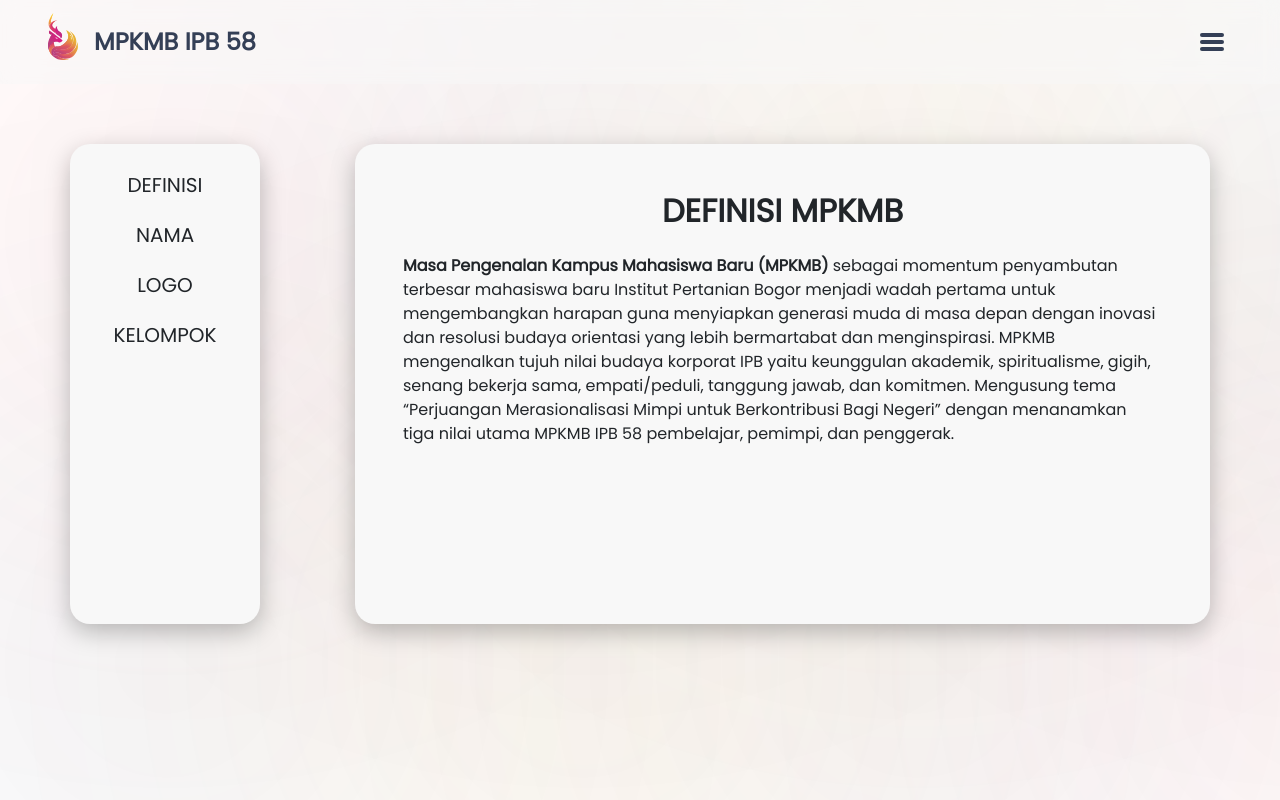
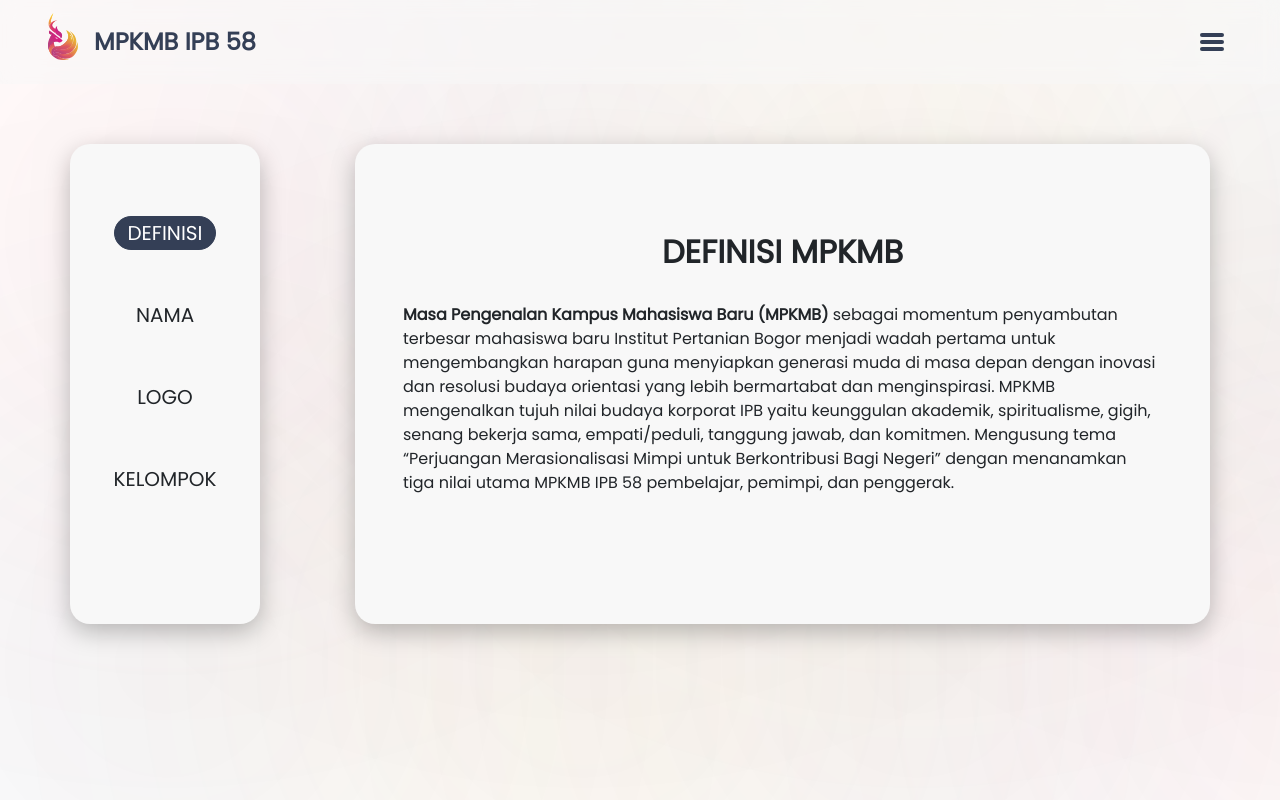
Before and after one commit to mpkmb58/mpkmb58.github.io, a React (Create React App) app: page /About in a window 1280 px wide. Shown: the top 800 px of the page. Built offline with nearby package versions, Linux system fonts and the light colour scheme; a web font is replaced by a local one.

Commit message:
menambahkan iframe pada halaman agenda penugasan

```diff
--- a/src/Components/AboutComponent/AboutComponent.jsx
+++ b/src/Components/AboutComponent/AboutComponent.jsx
@@ -1,114 +1,109 @@
 import React, { useState } from 'react'
 import './AboutComponent.css'
-import logo from '../../Assets/img/logo_mahardika_cakrabinaya 1.svg';
-import logoKuning from '../../Assets/img/Logo_kuning.svg';
-import logoUngu from '../../Assets/img/Logo_ungu.svg';
-import logoMerah from '../../Assets/img/Logo_merah.svg';
-import logoHijau from '../../Assets/img/Logo_hijau.svg';
-import logoBiru from '../../Assets/img/Logo_biru.svg';
-// import $ from 'jquery'
+// import logo from '../../Assets/img/logo_mahardika_cakrabinaya 1.svg';
+// import logoKuning from '../../Assets/img/Logo_kuning.svg';
+// import logoUngu from '../../Assets/img/Logo_ungu.svg';
+// import logoMerah from '../../Assets/img/Logo_merah.svg';
+// import logoHijau from '../../Assets/img/Logo_hijau.svg';
+// import logoBiru from '../../Assets/img/Logo_biru.svg';
+import $ from 'jquery'
 
+function AboutComponent(props) {
+        let [head, setHead] = useState(props.defaultTitle)
+    let [content, setcontent] = useState(props.default)
 
-// function AboutComponent(props) {
-//     let [head, setHead] = useState(props.defaultTitle)
-//     let [content, setcontent] = useState(props.default)
+    const showContent1 = (title1, content1) => {
+        head = title1;
+        content = content1;
+        setcontent(content);
+        setHead(head);
+    }
 
-//     const showContent1 = (title1, content1) => {
-//         head = title1;
-//         content = content1;
-//         setcontent(content);
-//         setHead(head);
-//     }
+    const showContent2 = (title2, content2) => {
+        head = title2;
+        content = content2;
+        setcontent(content)
+        setHead(head);
+    }
 
-//     const showContent2 = (title2, content2) => {
-//         head = title2;
-//         content = content2;
-//         setcontent(content)
-//         setHead(head);
-//     }
+    const showContent3 = (title3, content3) => {
+        head = title3;
+        content =  content3;
+        setcontent(content);
+        setHead(head);
+    }
 
-//     const showContent3 = (title3, content3) => {
-//         head = title3;
-//         content =  content3;
-//         setcontent(content);
-//         setHead(head);
-//     }
+    const showContent4 = (title4, content4) => {
+        head = title4;
+        content = content4;
+        setcontent(content);
+        setHead(head);
+    }
+    // =======
+    // const contentView = [
+    //     {
+    //         key: 0,
+    //         link: 'DEFINISI',
+    //         isi: <div>
+    //             <h2 className="fw-bold text-center mb-4">DEFINISI MPKMB</h2>
+    //             <p><b>Masa Pengenalan Kampus Mahasiswa Baru (MPKMB)</b> sebagai momentum penyambutan terbesar mahasiswa baru Institut Pertanian Bogor menjadi wadah pertama untuk mengembangkan harapan guna menyiapkan generasi muda di masa depan dengan inovasi dan resolusi budaya orientasi yang lebih bermartabat dan menginspirasi. MPKMB mengenalkan tujuh nilai budaya korporat IPB yaitu keunggulan akademik, spiritualisme, gigih, senang bekerja sama, empati/peduli, tanggung jawab, dan komitmen. Mengusung tema “Perjuangan Merasionalisasi Mimpi untuk Berkontribusi Bagi Negeri” dengan menanamkan tiga nilai utama MPKMB IPB 58 pembelajar, pemimpi, dan penggerak.</p>
+    //         </div>,
+    //         linkStatus: true
+    //     },
+    //     {
+    //         key: 1,
+    //         link: 'NAMA',
+    //         isi: <div>
+    //             <h2 className="fw-bold text-center mb-3">NAMA ANGKATAN</h2>
+    //             <p> Kata "Mahardika" dalam Kamus Besar Bahasa Indonesia (KBBI) memiliki makna <b>berilmu (cerdik, pandai, bijak); berbudi luhur; dan memiliki sifat bangsawan</b>. Kata Cakrabinaya adalah akronim dari cita-cita, kerja, dan kontribusi nyata. Menurut KBBI makna Cakra adalah roda. Segala sesuatu mengalir kembali ke hulu seperti lingkaran. Memungkinkan terjadinya pembaharuan, repetisi, dan regenerasi. Dimana lingkaran yang ada mendorong setiap diri untuk memikirkan secara mendalam setiap momentum yang dilalui, sehingga mahasiswa 58 dapat bertumbuhdan menjadi regenerasi putra-putri terbaik bangsa.</p>
 
-//     const showContent4 = (title4, content4) => {
-//         head = title4;
-//         content = content4;
-//         setcontent(content);
-//         setHead(head);
-//     }
-// =======
+    //             <p>Dengan nama <b>Mahardika Cakrabinaya</b> diharapkan mahasiswa baru IPB University Angkatan 58 memiliki semangat dalam menjalankan setiap proses sebagai seorang mahasiswa hingga pada akhirnya mereka bisa menjadi insan berkualitas yang berilmu, berbudi luhur, memiliki rasa cinta terhadap tanah airnya, memiliki tekad bulat dalam mewujudkan cita- citanya dan pada akhirnya mampu berkontribusi nyata untuk negeri tercinta Indonesia.</p> </div>,
+    //         linkStatus: false
 
+    //     },
+    //     {
+    //         key: 2,
+    //         link: 'LOGO',
+    //         isi: <div>
+    //             <h2 className="fw-bold text-center mb-3">LOGO ANGKATAN</h2>
+    //             <div className="text-center my-3">
+    //                 <img src={logo} alt="" />
+    //             </div>
+    //             <p><b>Mahardika Cakrabinaya</b> digambarkan dalam wujud <b>Rusa Terbang</b>. <b>Rusa</b> mencerminkan sosok elegan yang mampu mengatasi berbagai masalah dengan kemurnian hatinya. Kepala rusa yang senantiasa selalu <b>menunduk ke arah kanan</b> menunjukkan keluhuran budi. <b>Bentangan sayap</b> yang dimiliki Rusa ini mencerminkan bentangan cakrawala ilmu pengetahuan. Sesuai dengan harapan dari nama Mahardika Cakrabinaya yaitu insan berkualitas yang berilmu dan berbudi yang luhur.</p></div>,
+    //         linkStatus: false
 
+    //     },
+    //     {
+    //         key: 3,
+    //         link: 'KELOMPOK',
+    //         isi: <div className="row justify-content-center">
+    //             <div class="col-sm-4 mb-3 text-center">
+    //                 <img src={logoBiru} alt="Logo Mahardika Nawesana" />
+    //             </div>
+    //             <div class="col-sm-4 mb-3 text-center">
+    //                 <img src={logoHijau} alt="Logo Mahardika Reswara" />
+    //             </div>
+    //             <div class="col-sm-4 mb-3  text-center">
+    //                 <img src={logoUngu} alt="Logo Mahardika Arunakara" />
+    //             </div>
+    //             <div class="col-sm-4 mb-3  text-center">
+    //                 <img src={logoMerah} alt="Logo Mahardika Wirakarsa" />
+    //             </div>
+    //             <div class="col-sm-4 mb-3  text-center">
+    //                 <img src={logoKuning} alt="Logo Mahardika Kalawa" />
+    //             </div>
+    //         </div>,
+    //         linkStatus: false
 
-function AboutComponent() {
-    const contentView = [
-        {
-            key: 0,
-            link: 'DEFINISI',
-            isi: <div>
-                <h2 className="fw-bold text-center mb-4">DEFINISI MPKMB</h2>
-                <p><b>Masa Pengenalan Kampus Mahasiswa Baru (MPKMB)</b> sebagai momentum penyambutan terbesar mahasiswa baru Institut Pertanian Bogor menjadi wadah pertama untuk mengembangkan harapan guna menyiapkan generasi muda di masa depan dengan inovasi dan resolusi budaya orientasi yang lebih bermartabat dan menginspirasi. MPKMB mengenalkan tujuh nilai budaya korporat IPB yaitu keunggulan akademik, spiritualisme, gigih, senang bekerja sama, empati/peduli, tanggung jawab, dan komitmen. Mengusung tema “Perjuangan Merasionalisasi Mimpi untuk Berkontribusi Bagi Negeri” dengan menanamkan tiga nilai utama MPKMB IPB 58 pembelajar, pemimpi, dan penggerak.</p>
-            </div>,
-            linkStatus: true
-        },
-        {
-            key: 1,
-            link: 'NAMA',
-            isi: <div>
-                <h2 className="fw-bold text-center mb-3">NAMA ANGKATAN</h2>
-                <p> Kata "Mahardika" dalam Kamus Besar Bahasa Indonesia (KBBI) memiliki makna <b>berilmu (cerdik, pandai, bijak); berbudi luhur; dan memiliki sifat bangsawan</b>. Kata Cakrabinaya adalah akronim dari cita-cita, kerja, dan kontribusi nyata. Menurut KBBI makna Cakra adalah roda. Segala sesuatu mengalir kembali ke hulu seperti lingkaran. Memungkinkan terjadinya pembaharuan, repetisi, dan regenerasi. Dimana lingkaran yang ada mendorong setiap diri untuk memikirkan secara mendalam setiap momentum yang dilalui, sehingga mahasiswa 58 dapat bertumbuhdan menjadi regenerasi putra-putri terbaik bangsa.</p>
+    //     }
+    // ]
 
-                <p>Dengan nama <b>Mahardika Cakrabinaya</b> diharapkan mahasiswa baru IPB University Angkatan 58 memiliki semangat dalam menjalankan setiap proses sebagai seorang mahasiswa hingga pada akhirnya mereka bisa menjadi insan berkualitas yang berilmu, berbudi luhur, memiliki rasa cinta terhadap tanah airnya, memiliki tekad bulat dalam mewujudkan cita- citanya dan pada akhirnya mampu berkontribusi nyata untuk negeri tercinta Indonesia.</p> </div>,
-            linkStatus: false
+    // let [content, setContent] = useState(contentView[0].isi);
+    // let [active, setActive] = useState(contentView[0].linkStatus)
 
-        },
-        {
-            key: 2,
-            link: 'LOGO',
-            isi: <div>
-                <h2 className="fw-bold text-center mb-3">LOGO ANGKATAN</h2>
-                <div className="text-center my-3">
-                    <img src={logo} alt="" />
-                </div>
-                <p><b>Mahardika Cakrabinaya</b> digambarkan dalam wujud <b>Rusa Terbang</b>. <b>Rusa</b> mencerminkan sosok elegan yang mampu mengatasi berbagai masalah dengan kemurnian hatinya. Kepala rusa yang senantiasa selalu <b>menunduk ke arah kanan</b> menunjukkan keluhuran budi. <b>Bentangan sayap</b> yang dimiliki Rusa ini mencerminkan bentangan cakrawala ilmu pengetahuan. Sesuai dengan harapan dari nama Mahardika Cakrabinaya yaitu insan berkualitas yang berilmu dan berbudi yang luhur.</p></div>,
-            linkStatus: false
-
-        },
-        {
-            key: 3,
-            link: 'KELOMPOK',
-            isi: <div className="row justify-content-center">
-                <div class="col-sm-4 mb-3 text-center">
-                    <img src={logoBiru} alt="Logo Mahardika Nawesana" />
-                </div>
-                <div class="col-sm-4 mb-3 text-center">
-                    <img src={logoHijau} alt="Logo Mahardika Reswara" />
-                </div>
-                <div class="col-sm-4 mb-3  text-center">
-                    <img src={logoUngu} alt="Logo Mahardika Arunakara" />
-                </div>
-                <div class="col-sm-4 mb-3  text-center">
-                    <img src={logoMerah} alt="Logo Mahardika Wirakarsa" />
-                </div>
-                <div class="col-sm-4 mb-3  text-center">
-                    <img src={logoKuning} alt="Logo Mahardika Kalawa" />
-                </div>
-            </div>,
-            linkStatus: false
-
-        }
-    ]
-
-    let [content, setContent] = useState(contentView[0].isi);
-    let [active, setActive] = useState(contentView[0].linkStatus)
-
-    // $('.hash').on('click', function () {
-    //     $(this).addClass('btn-blue').siblings().removeClass('btn-blue')
-    // })
+    $('.hash').on('click', function () {
+        $(this).addClass('btn-blue').siblings().removeClass('btn-blue')
+    })
 
     return (
         <section className="bg-blur py-5">
@@ -117,7 +112,6 @@
                     <div className="col text-end"><h5 className="m-0">Beranda/About MPKMB</h5></div>
                 </div> */}
                 <div className="row justify-content-between">
-{/* <<<<<<< HEAD
                     <div class="hashKey about-nav-wrapper col-lg-2 py-5 d-flex flex-lg-column justify-content-lg-start justify-content-center align-items-center bg-grey">
                         <div onClick={() => showContent1(props.content1Title, props.content1)} className='shadow-md hash btn-blue btn rounded-pill my-4 py-1'><h5 className="m-0">{props.content1Hash}</h5></div>
                         <div onClick={() => showContent2(props.content2Title, props.content2)} className='shadow-md hash btn rounded-pill my-4 py-1'><h5 className="m-0"> {props.content2Hash}</h5></div>
@@ -127,8 +121,8 @@
                     <div className="hashContent col-lg-9 bg-grey about-nav-wrapper d-flex justify-content-center flex-column align-items-center p-5 my-4 my-lg-0">
                         <h2 className="text-center"><b>{head}</b> </h2>
                         <div className="content my-4 d-flex justify-content-center overflow-scroll-y">{content}</div>
-======= */}
-                    <div class="overflow-auto about-nav-wrapper col-lg-2 py-3 d-flex flex-lg-column justify-content-lg-start justify-content-center align-items-center bg-grey">
+                    </div>
+                    {/* <div class="overflow-auto about-nav-wrapper col-lg-2 py-3 d-flex flex-lg-column justify-content-lg-start justify-content-center align-items-center bg-grey">
                         {
                             contentView.map(e =>
                                 <div onClick={() => {
@@ -141,7 +135,7 @@
                     </div>
                     <div className="content col-lg-9 bg-grey about-nav-wrapper p-5 my-4 my-lg-0">
                         {content}
-                    </div>
+                    </div> */}
                 </div>
 
             </div>
```
Also changed, not shown: src/Pages/Panduan/Panduan.jsx (+8 -8 lines).
